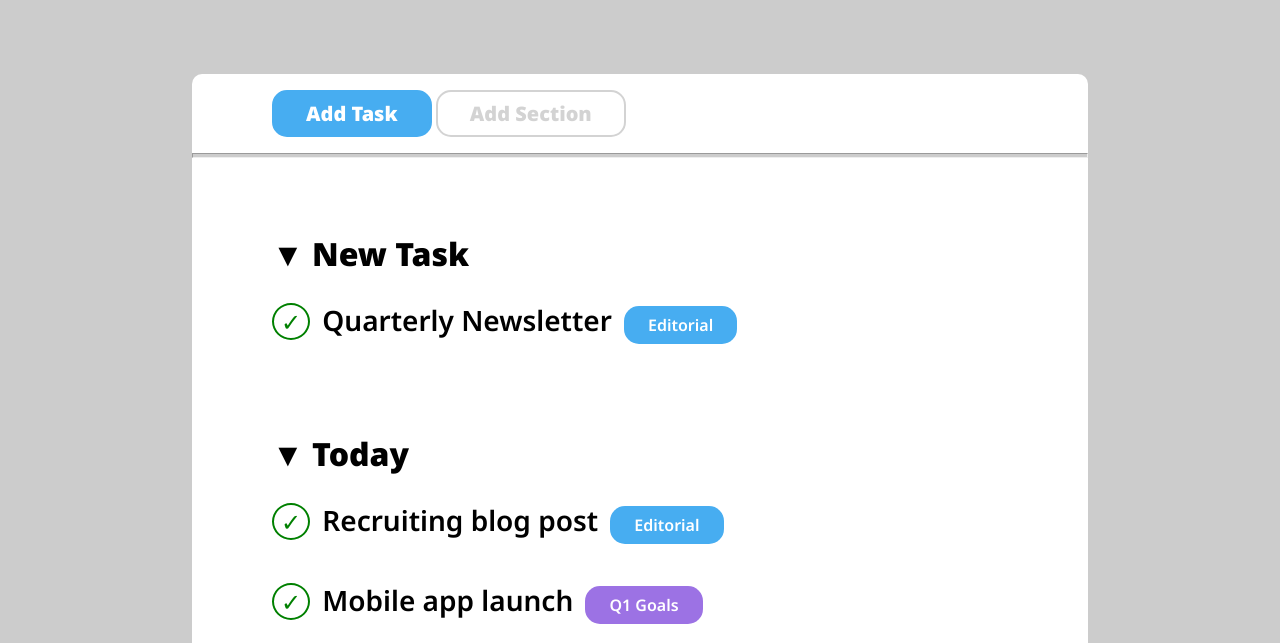
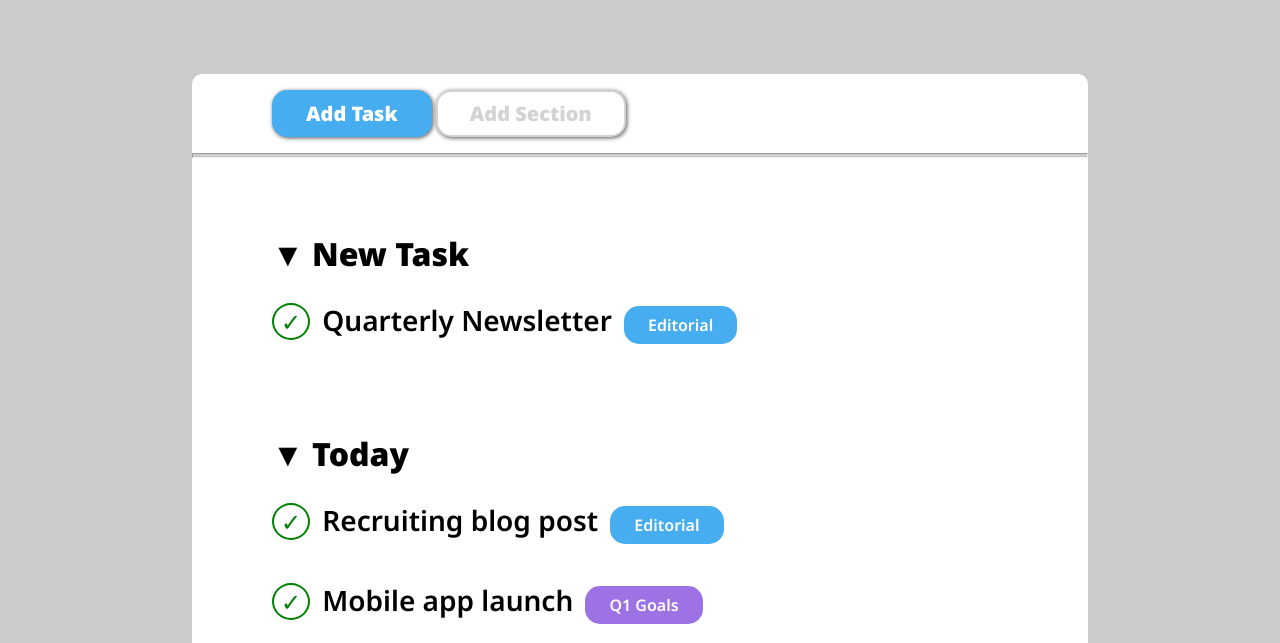
Before and after one commit to StefanoGalandrini/html-css-toboolist, a plain HTML site: page index.html in a window 1280 px wide. Shown: the part 134-777 px from the top of the page. Drawn offline with Linux system fonts and the light colour scheme.

Commit message:
Final version completed

```diff
--- a/assets/style.css
+++ b/assets/style.css
@@ -43,6 +43,7 @@ background-color: #cccccc;
 
 section.buttons {
     margin-left: 5rem;
+
 }
 
 li {
@@ -59,6 +60,7 @@ margin: .5em 0;
     font-size: 20px;
     font-weight: 700;
     border-radius: 15px;
+    box-shadow: 1px 1px 4px #555555;
 }
 
 .active {
@@ -72,6 +74,11 @@ margin: .5em 0;
     background-color: white;
     color: lightgrey;
     border: 2px solid lightgrey;
+}
+
+a {
+    text-decoration: none;
+    color: inherit;
 }
 
 .list {
--- a/index.html
+++ b/index.html
@@ -21,8 +21,8 @@
     <main>
 
         <section class="buttons">
-            <button class="button active">Add Task</button>
-            <button class="button inactive">Add Section</button>
+            <button class="button active"> <a href="#">Add Task</a></button>
+            <button class="button inactive"> <a href="#">Add Section</a></button>
         </section>
 
         <hr>
```
